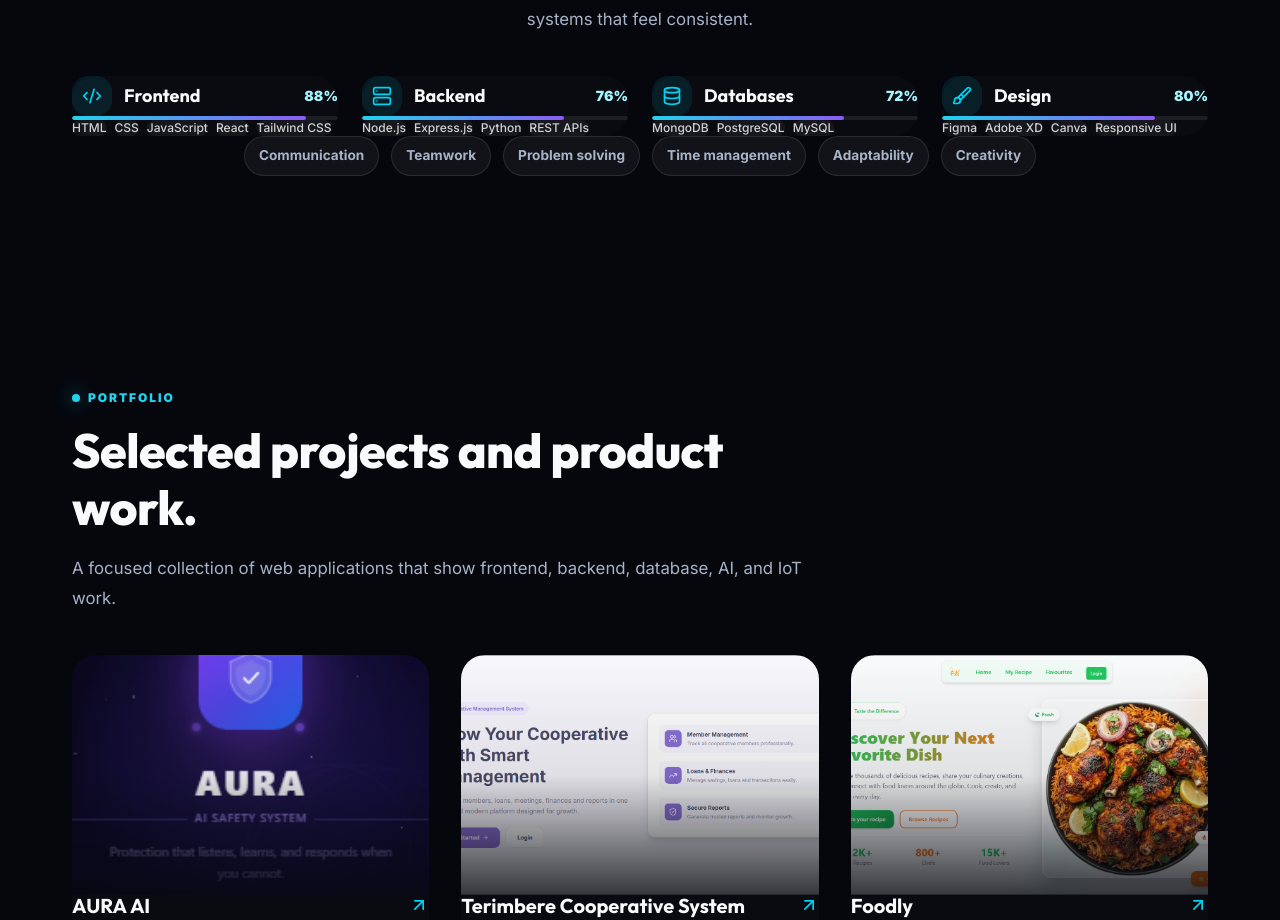
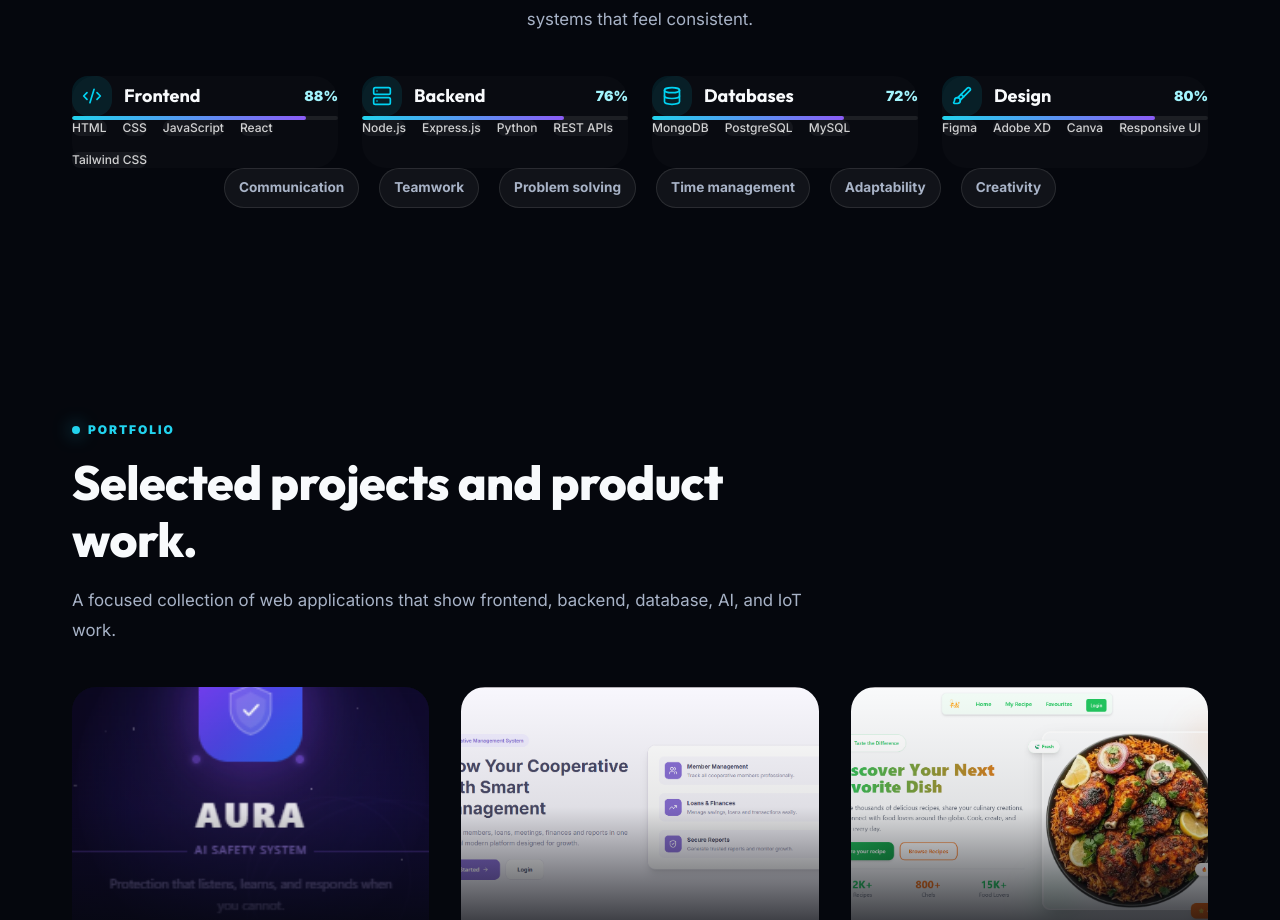
Before and after one commit to Kaliza-e/Kaliza, a React (Vite) app: page / in a window 1280 px wide. Shown: the part 1642-2562 px from the top of the page. Built offline with nearby package versions, Linux system fonts and the light colour scheme.

Commit message:
updated the Skilss section

```diff
--- a/src/components/Skills.jsx
+++ b/src/components/Skills.jsx
@@ -65,7 +65,7 @@ const Skills = () => {
               initial={{ opacity: 0, y: 24 }}
               animate={isInView ? { opacity: 1, y: 0 } : {}}
               transition={{ delay: index * 0.06 }}
-              className="glass-card p-6 sm:p-7 flex flex-col h-full"
+              className="glass-card p-6 sm:p-8 flex flex-col h-full"
             >
               <div className="flex items-center justify-between gap-4 mb-4">
                 <div className="flex items-center gap-3">
@@ -79,11 +79,11 @@ const Skills = () => {
               <div className="skill-meter">
                 <span style={{ width: `${category.level}%` }} />
               </div>
-              <div className="mt-6 flex flex-wrap gap-2 pt-2 flex-grow content-start">
+              <div className="mt-6 flex flex-wrap gap-4 pt-2 flex-grow content-start">
                 {category.skills.map((skill) => (
                   <span
                     key={skill}
-                    className="px-3 py-1.5 text-xs font-medium bg-white/5 rounded-md text-white/80"
+                    className="px-4 py-2 text-xs font-medium bg-white/5 rounded-md text-white/80"
                   >
                     {skill}
                   </span>
@@ -93,7 +93,7 @@ const Skills = () => {
           ))}
         </div>
 
-        <div className="mt-6 flex flex-wrap justify-center gap-3">
+        <div className="mt-8 flex flex-wrap justify-center gap-5">
           {softSkills.map((skill) => (
             <span
               key={skill}
```
